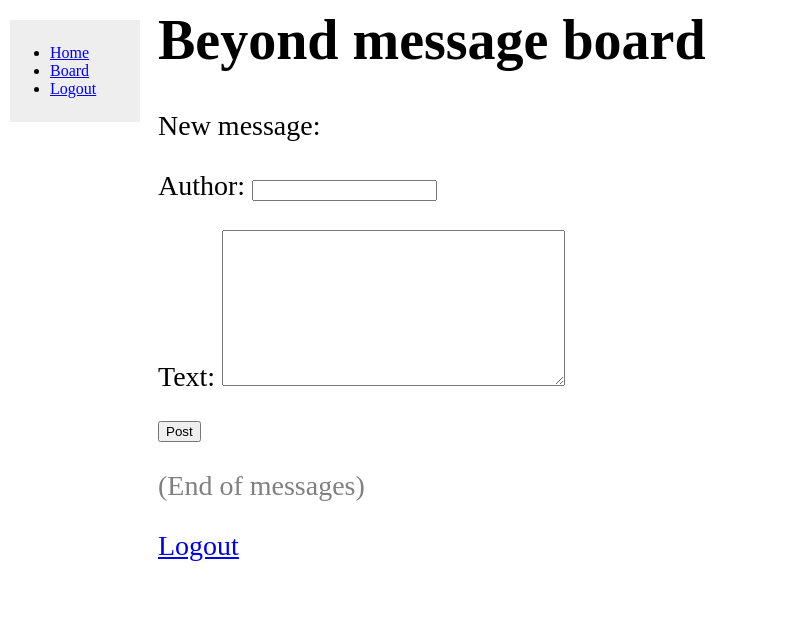
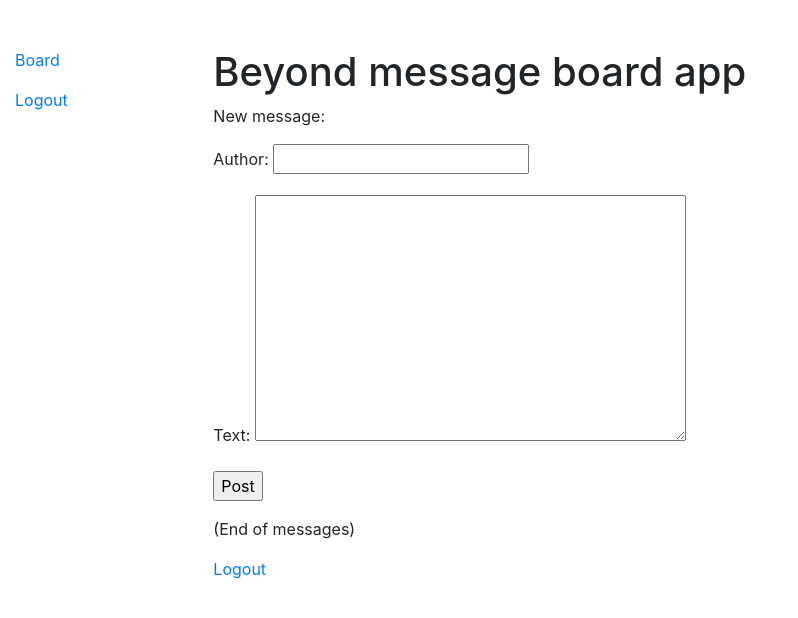
Before and after one commit to Yarboa/beyond-tutorial, a Django app: template msgboard/templates/msgboard/board.html in a window 1280 px wide. Shown: the top 618 px of the page, without its empty margins (0-798 px from the left). Run offline with Django 3.2, Linux system fonts and the light colour scheme; the template is opened without the code that fills it: values that come from a table or form of the project are taken from there, others are empty; some libraries are stand-ins or nearby versions.

Commit message:
[Authentication]
Adding the following base template:
base_board.html
registration support.
Releavant urls

```diff
--- a/beyond_django/urls.py
+++ b/beyond_django/urls.py
@@ -21,13 +21,5 @@ from msgboard import views
 urlpatterns = [
     path('admin/', admin.site.urls),
     path('', views.landing, name='landing'),
-    path('board', views.board, name='board'),
     path('accounts/', include('django.contrib.auth.urls')),
 ]
-
-
-# path('accounts/login/', auth_views.LoginView.as_view(template_name='registration/login.html'), name='login'),
-# path('accounts/logout/', 'django.contrib.auth.views.logout' , {'next_page': '/'},  name='logout'),
-# path('accounts/logout/',  'django.contrib.auth.views.logout' , {'next_page': '/account/login'},  name='logout'),
-# path('accounts/', include('django.contrib.auth.urls')),
-# {'next_page': '/account/login'},  name='logout'),
--- a/msgboard/templates/msgboard/base_board.html
+++ b/msgboard/templates/msgboard/base_board.html
@@ -1,41 +1,23 @@
 <html>
-<head>
-<title>Beyond message board</title>
-<style type="text/css">
-    .author, .eom { color: grey }
-    .sidenav {
-       width: 130px;
-       position: fixed;
-       z-index: 1;
-       top: 20px;
-       left: 10px;
-       background: #eee;
-       overflow-x: hidden;
-       padding: 8px 0;
-    }
-    .content {
-       margin-left: 140px; /* Same width as the sidebar + left position in px */
-       font-size: 28px; /* Increased text to enable scrolling */
-       padding: 0px 10px;
-}
-
-</style>
+<title>Beyond message board app</title>
+    <meta name="viewport" content="width=device-width, initial-scale=1.0">
+    <meta http-equiv="X-UA-Compatible" content="ie=edge">
+    <link rel="stylesheet" href="https://stackpath.bootstrapcdn.com/bootstrap/4.3.1/css/bootstrap.min.css" integrity="sha384-ggOyR0iXCbMQv3Xipma34MD+dH/1fQ784/j6cY/iJTQUOhcWr7x9JvoRxT2MZw1T" crossorigin="anonymous">
+    <script src="https://stackpath.bootstrapcdn.com/bootstrap/4.3.1/js/bootstrap.min.js" integrity="sha384-JjSmVgyd0p3pXB1rRibZUAYoIIy6OrQ6VrjIEaFf/nJGzIxFDsf4x0xIM+B07jRM" crossorigin="anonymous">
+    </script>
 </head>
 
 <body>
-    <div class="sidenav">
-        {% block sidenav %}
-        <ul>
-            <li><a href="/">Home</a></li>
-            <li><a href="/board">Board</a></li>
-            <li><a href="/accounts/logout">Logout</a></li>
-        </ul>
-        {% endblock %}
+    <div class="container-fluid text-left pt-5">
+    <div class="row content">
+    <div class="col-sm-2 sidenav">
+         <p><a href="/">Board</a></p>
+         <p><a href="/accounts/logout">Logout</a></p>
     </div>
     <div class="content">
-	<h1>Beyond message board</h1>
-        {% block content %}
-        {% endblock %}
+       <h1>Beyond message board app</h1>
+       {% block content %}
+       {% endblock %}
     </div>
 </body>
 </html>
```
Also changed, not shown: beyond_django/settings.py (+2 -21 lines).
